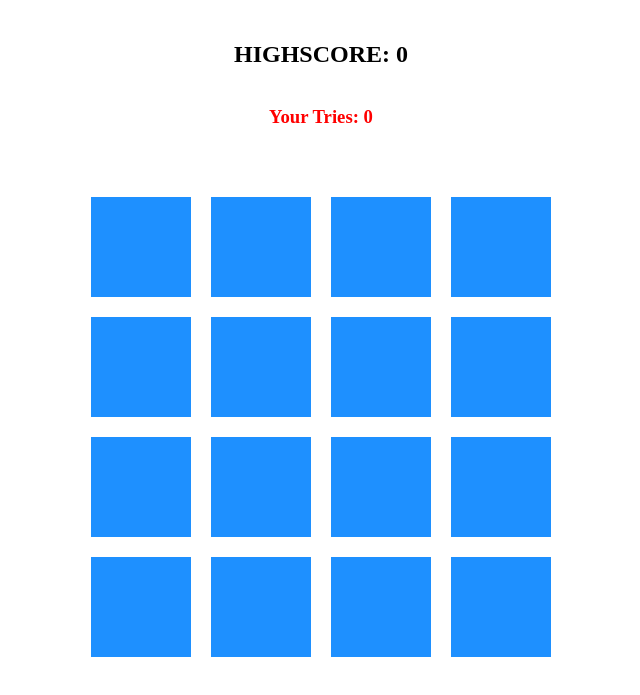
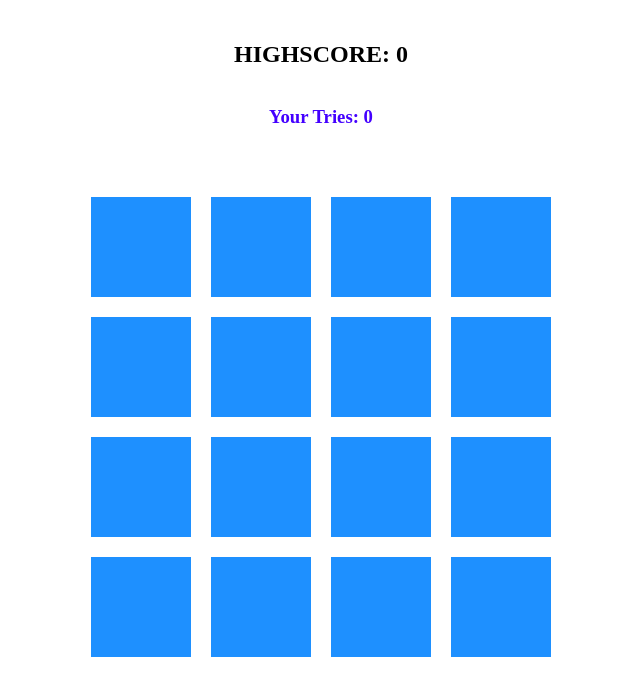
Before and after one commit to fredjacobs/memory_game, a plain HTML site: page index.html in a window 1280 px wide. Shown: the part 67-762 px from the top of the page, without its empty margins (319-959 px from the left). Drawn offline with Linux system fonts and the light colour scheme.

Commit message:
updated text color

```diff
--- a/index.html
+++ b/index.html
@@ -42,7 +42,7 @@
       </p>
     </div>
     <div class="flex_container">
-      <h3 style="color:red;"><span>Your Tries: </span><span id="tries">0</span></h3>
+      <h3 style="color:rgb(68, 0, 255);"><span>Your Tries: </span><span id="tries">0</span></h3>
     </div>
     <div class="flex_container">
       <h2 id="message"></h2>
```
